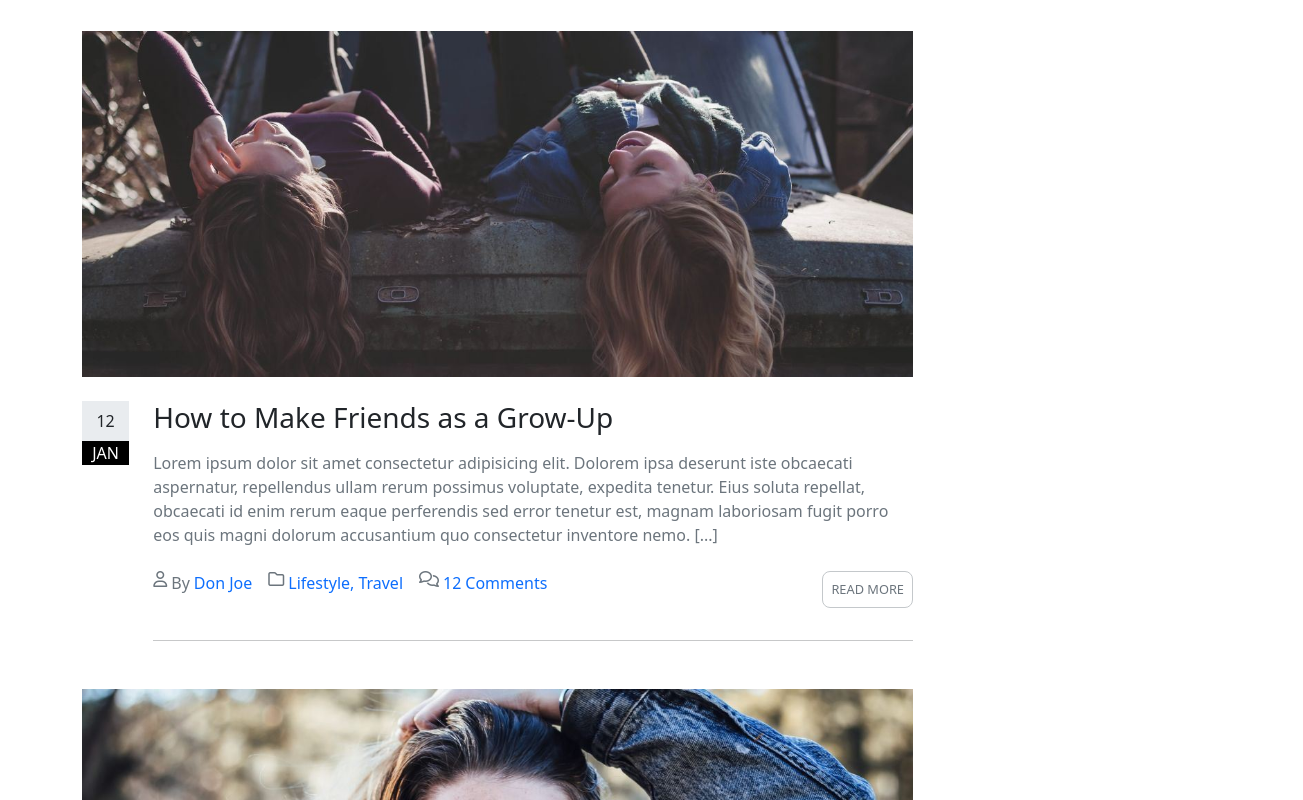
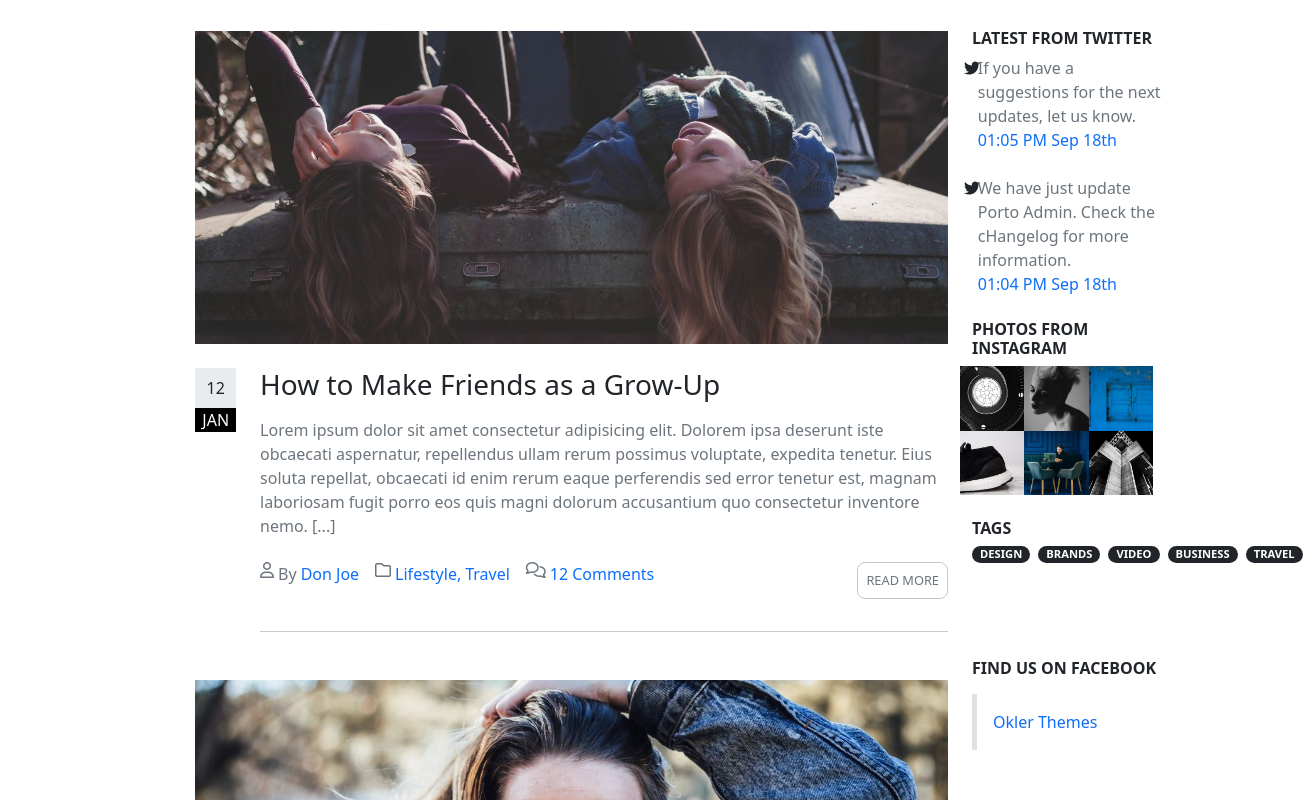
Before and after one commit to gianmaria-fadda/proj-html-vuejs, a Vue app: page / in a window 1280 px wide. Shown: the part 1420-2220 px from the top of the page, 1303 px wide, since content can reach past the window. Built offline with nearby package versions, Linux system fonts and the light colour scheme.

Commit message:
Completato SezFourMain

```diff
--- a/src/components/SezFourMain.vue
+++ b/src/components/SezFourMain.vue
@@ -8,10 +8,11 @@ export default {
 </script>
 
 <template>
-  <section>
+  <div class="d-flex justify-content-everly">
+    <section class="col-9">
       <div class="container">
-      <div class="row">
-        <div class="col-9">
+        <div class="row justify-content-end ms-3">
+          <div class="col-10">
             <img src="/public/img/blog-54.jpg" alt="blog-54">
             <div class="row d-flex pt-4">
               <div class="col-1">
@@ -67,7 +68,7 @@ export default {
             </div>
           </div>
 
-        <div class="col-9">
+          <div class="col-10">
             <img src="/public/img/blog-55 (1).jpg" alt="blog-55 (1)">
             <div class="row d-flex pt-4">
               <div class="col-1">
@@ -123,7 +124,7 @@ export default {
             </div>
           </div>
 
-        <div class="col-9">
+          <div class="col-10">
             <img src="/public/img/blog-56 (1).jpg" alt="blog-56 (1)">
             <div class="row d-flex pt-4">
               <div class="col-1">
@@ -179,7 +180,7 @@ export default {
             </div>
           </div>
 
-        <div class="col-9">
+          <div class="col-10">
             <img src="/public/img/blog-58 (1).jpg" alt="blog-58 (1)">
             <div class="row d-flex pt-4">
               <div class="col-1">
@@ -235,25 +236,25 @@ export default {
             </div>
           </div>
 
-        <div class="col-9">
+          <div class="col-10">
             <div class="row px-2">
               <div class="col-4 px-0">
-              <img class="object-fit-contain" src="/public/img/blog-13.jpg" alt="">
+                <img class="object-fit-contain" src="/public/img/blog-13.jpg" alt="blog-13">
               </div>
               <div class="col-4 px-0">
-              <img class="object-fit-contain" src="/public/img/blog-16.jpg" alt="">
+                <img class="object-fit-contain" src="/public/img/blog-16.jpg" alt="blog-16">
               </div>
               <div class="col-4 px-0">
-              <img class="object-fit-contain" src="/public/img/blog-20.jpg" alt="">
+                <img class="object-fit-contain" src="/public/img/blog-20.jpg" alt="blog-20">
               </div>
               <div class="col-4 px-0">
-              <img class="object-fit-contain" src="/public/img/blog-23.jpg" alt="">
+                <img class="object-fit-contain" src="/public/img/blog-23.jpg" alt="blog-23">
               </div>
               <div class="col-4 px-0">
-              <img class="object-fit-contain" src="/public/img/blog-29.jpg" alt="">
+                <img class="object-fit-contain" src="/public/img/blog-29.jpg" alt="blog-29">
               </div>
               <div class="col-4 px-0">
-              <img class="object-fit-contain" src="/public/img/blog-40.jpg" alt="">
+                <img class="object-fit-contain" src="/public/img/blog-40.jpg" alt="blog-40">
               </div>
             </div>
             <div class="row d-flex pt-4">
@@ -312,13 +313,84 @@ export default {
         </div>
       </div>
     </section>
-  <aside>
+    <aside class="col-2">
+      <div class="container">
+        <div class="row">
+          <div class="col-12 pt-5">
+            <h6 class="fw-bold text-start mb-2">
+              LATEST FROM TWITTER
+            </h6>
+            <div class="row d-flex justify-content-between mb-4">
+              <div class="col-1 px-1"><i class="fa-brands fa-twitter"></i></div>
+              <div class="col-11 ps-0 text-start">
+                <p class="text-secondary mb-0">
+                  If you have a suggestions for the next updates, let us know.
+                </p>
+                <a class="text-decoration-none" href="#">01:05 PM Sep 18th</a>
+              </div>
+            </div>
 
+
+            <div class="row d-flex justify-content-between mb-4">
+              <div class="col-1 px-1"><i class="fa-brands fa-twitter"></i></div>
+              <div class="col-11 ps-0 text-start">
+                <p class="text-secondary mb-0">
+                  We have just update Porto Admin. Check the cHangelog for more information.
+                </p>
+                <a class="text-decoration-none" href="#">01:04 PM Sep 18th</a>
+              </div>
+            </div>
+            <h6 class="fw-bold text-start mb-2">
+              PHOTOS FROM INSTAGRAM
+            </h6>
+            <div class="row d-flex me-2 mb-4">
+              <div class="col-4 px-0">
+                <img class="object-fit-contain" src="/public/img/29739607_2020680068220520_4509928046932787200_n.jpg" alt="29739607_2020680068220520_4509928046932787200_n">
+              </div>
+              <div class="col-4 px-0">
+                <img class="object-fit-contain" src="/public/img/30087804_253872848488989_8792603541668626432_n.jpg" alt="30087804_253872848488989_8792603541668626432_n">
+              </div>
+              <div class="col-4 px-0">
+                <img class="object-fit-contain" src="/public/img/29415620_196477127626244_3250318472361541632_n.jpg" alt="29415620_196477127626244_3250318472361541632_n">
+              </div>
+              <div class="col-4 px-0">
+                <img class="object-fit-contain" src="/public/img/30078414_1274410412703843_8290935809419247616_n.jpg" alt="30078414_1274410412703843_8290935809419247616_n">
+              </div>
+              <div class="col-4 px-0">
+                <img class="object-fit-contain" src="/public/img/30077195_2066750973610181_3733150062893596672_n.jpg" alt="30077195_2066750973610181_3733150062893596672_n">
+              </div>
+              <div class="col-4 px-0">
+                <img class="object-fit-contain" src="/public/img/29415304_166583630713703_1032667922171953152_n.jpg" alt="29415304_166583630713703_1032667922171953152_n">
+              </div>
+            </div>
+            <h6 class="fw-bold text-start mb-2">
+              TAGS
+            </h6>
+            <div class="d-flex mb-5 pb-5">
+              <p class="px-2 mb-0 me-1 bg-dark text-white fw-bold rounded-5">DESIGN</p>
+              <p class="px-2 mb-0 mx-1 bg-dark text-white fw-bold rounded-5">BRANDS</p>
+              <p class="px-2 mb-0 mx-1 bg-dark text-white fw-bold rounded-5">VIDEO</p>
+              <p class="px-2 mb-0 mx-1 bg-dark text-white fw-bold rounded-5">BUSINESS</p>
+              <p class="px-2 mb-0 ms-1 bg-dark text-white fw-bold rounded-5">TRAVEL</p>
+            </div>
+            <h6 class="fw-bold text-start mb-3">
+              FIND US ON FACEBOOK
+            </h6>
+            <div class="d-flex">
+              <a class="text-decoration-none p-3 border-start border-5" href="#">Okler Themes</a>
+            </div>
+          </div>
+        </div>
+      </div>
     </aside>
+
+  </div>
 </template>
 
 <style lang="scss" scoped>
 @use '../assets/scss/partials/variables' as *;
+
+div {
 
   section {
     padding: 50px 0;
@@ -327,13 +399,27 @@ section {
 
       .row {
 
-      .col-9 {
+        .col-10 {
 
           img {
 
             max-width: 100%;
           }
         }
+      }
+    }
+  }
+
+  aside {
+
+    img {
+
+      max-width: 100%;
+    }
+
+    .rounded-5 {
+
+      font-size: .7rem;
     }
   }
 }
```
Lines whose indentation alone changed are shown as unchanged.
